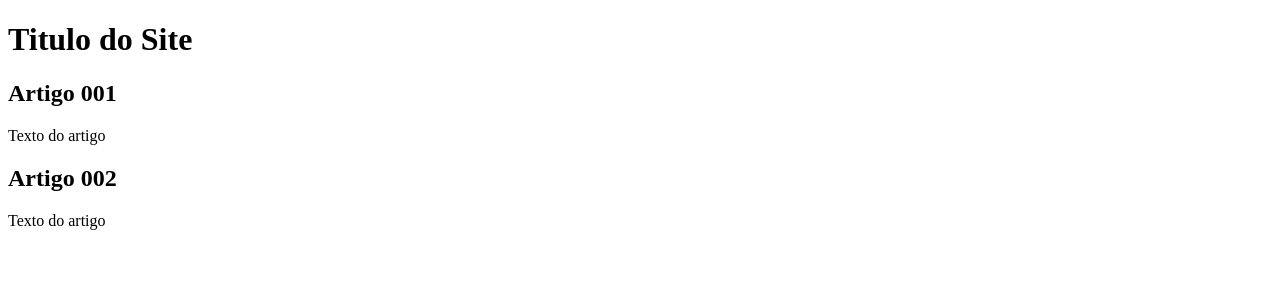
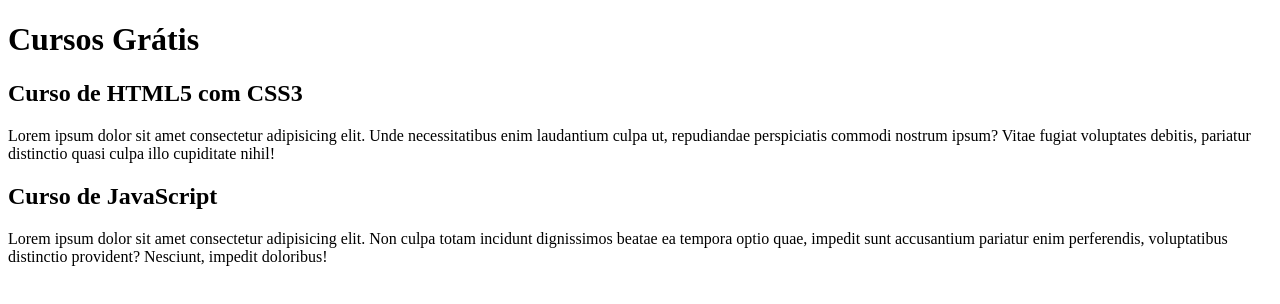
Before and after one commit to Albert-Gabriel1/Projeto-curso-em-video, a plain HTML site: page index.html in a window 1280 px wide. Drawn offline with Linux system fonts and the light colour scheme.

Commit message:
começando o conteudo html

```diff
--- a/index.html
+++ b/index.html
@@ -8,15 +8,15 @@
 <body>
     <main>
         <header>
-            <h1>Titulo do Site</h1>
+            <h1>Cursos Grátis</h1>
         </header>
         <article>
-            <h2>Artigo 001</h2>
-            <p>Texto do artigo</p>
+            <h2>Curso de HTML5 com CSS3</h2>
+            <p>Lorem ipsum dolor sit amet consectetur adipisicing elit. Unde necessitatibus enim laudantium culpa ut, repudiandae perspiciatis commodi nostrum ipsum? Vitae fugiat voluptates debitis, pariatur distinctio quasi culpa illo cupiditate nihil!</p>
         </article>
         <article>
-            <h2>Artigo 002</h2>
-            <p>Texto do artigo</p>
+            <h2>Curso de JavaScript</h2>
+            <p>Lorem ipsum dolor sit amet consectetur adipisicing elit. Non culpa totam incidunt dignissimos beatae ea tempora optio quae, impedit sunt accusantium pariatur enim perferendis, voluptatibus distinctio provident? Nesciunt, impedit doloribus!</p>
         </article>
     </main>
 </body>
```
